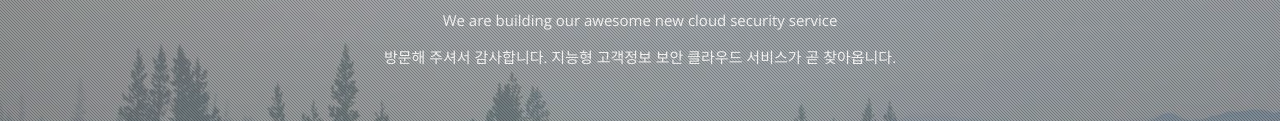
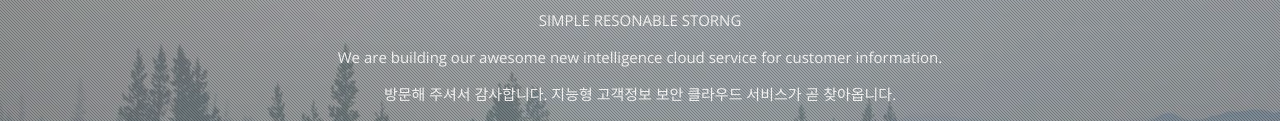
Before and after one commit to appspice/appspice.github.io, a plain HTML site: page index.html in a window 1280 px wide. Shown: the part 239-360 px from the top of the page. Drawn offline with nearby package versions, Linux system fonts and the light colour scheme.

Commit message:
index change
change

```diff
--- a/index.html
+++ b/index.html
@@ -64,7 +64,8 @@
 				<div class="row">
 
 					<h1 class="wow fadeInUp" data-wow-delay=".5s">SPICEWARE COMING SOON</h1>
-					<p class="wow fadeInUp" data-wow-delay="1s">We are building our awesome new cloud security service</p>
+					<p class="wow fadeInUp" data-wow-delay="1s">SIMPLE RESONABLE STORNG</p>
+					<p class="wow fadeInUp" data-wow-delay="1s">We are building our awesome new intelligence cloud service for customer information.</p>
 					<p class="wow fadeInUp" data-wow-delay="1s">방문해 주셔서 감사합니다. 지능형 고객정보 보안 클라우드 서비스가 곧 찾아옵니다.</p>
 
 					<div id="countdown" class="style1 wow fadeInUp" data-wow-delay="1.5s"></div>
```
